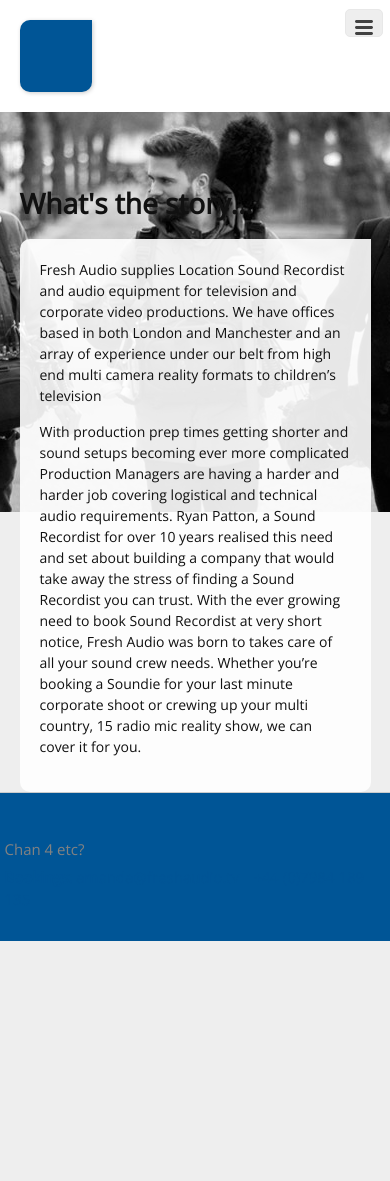
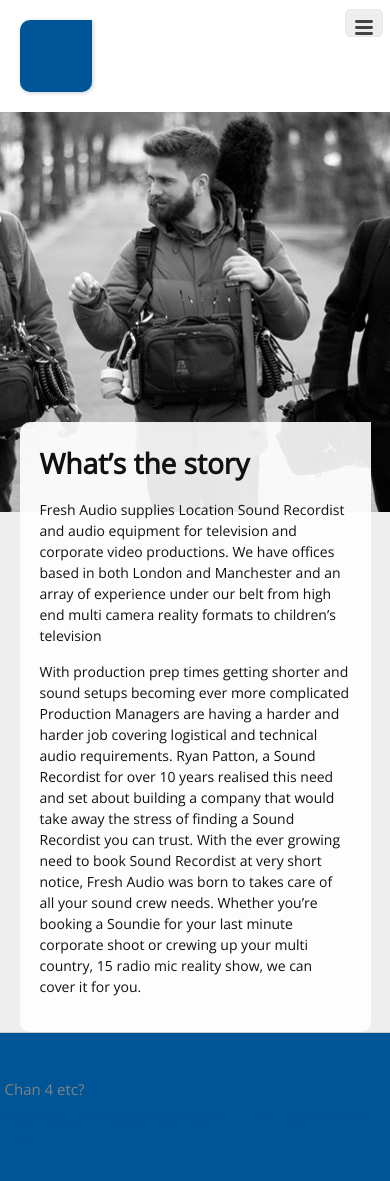
Before and after one commit to freshaudio/fresh-audio, a Jekyll site: the page built from about.md, in a window 390 px wide. Built offline with Jekyll 4.4.1, drawn with Linux system fonts in a browser that asks for light colours; before the commit the page ends 941 px from its top, so only the background shows below that.

Commit message:
Add breakpoints and about page

```diff
--- a/_includes/header.html
+++ b/_includes/header.html
@@ -25,6 +25,7 @@
           {% endif %}
         {% endfor %} -->
         <a class="page-link fresh-boxed" href="{{ site.url }}/">Home</a>
+        <a class="page-link fresh-boxed" href="{{ site.url }}/about">About</a>
         <a class="page-link fresh-boxed" href="{{ site.url }}/crew">Crew</a>
         <a class="page-link fresh-boxed" href="{{ site.url }}/shows">Shows</a>
         <a class="page-link fresh-boxed" href="{{ site.url }}/photos">Photos</a>
--- a/_layouts/about.html
+++ b/_layouts/about.html
@@ -11,7 +11,7 @@
       <div class="wrapper">
 
         <header class="post-header">
-          <h1>What's the story...</h1>
+          <!-- <h1>What's the story...</h1> -->
         </header>
 
         <div class="page-wallpaper-content">
--- a/_sass/_fresh.sass
+++ b/_sass/_fresh.sass
@@ -49,13 +49,11 @@
     letter-spacing: -1px
     line-height: 1
     padding: 0 0 240px
-    .fresh
-      @include fresh-type(42px)
-  h2
-    // @include fresh-type(42px)
 
 .about
   background: top no-repeat url('../assets/bg-about.jpg')
+  .post-header
+    padding: 0 0 260px
 
 .page-wallpaper
   // padding-top: 100px
@@ -82,7 +80,7 @@
   margin: 60px 0 10px 10px
   position: relative
   left: 12px // magic number ( 2 * 6 )
-  @include media-query(757px)
+  @include media-query($break-medium)
     margin-top: 0
 
 .site-logo
--- a/_sass/_layout.scss
+++ b/_sass/_layout.scss
@@ -58,7 +58,7 @@
         }
     }
 
-    @include media-query(757px) {
+    @include media-query($break-medium) {
         position: absolute;
         top: 9px;
         right: 30px;
--- a/css/main.scss
+++ b/css/main.scss
@@ -29,6 +29,11 @@
 
 
 
+$break-small: 500px;
+$break-medium: 768px;
+$break-large: 960px;
+
+
 
 $fresh-blue: #005596;
 
```
Also changed, not shown: about.md (+2 -0 lines).
